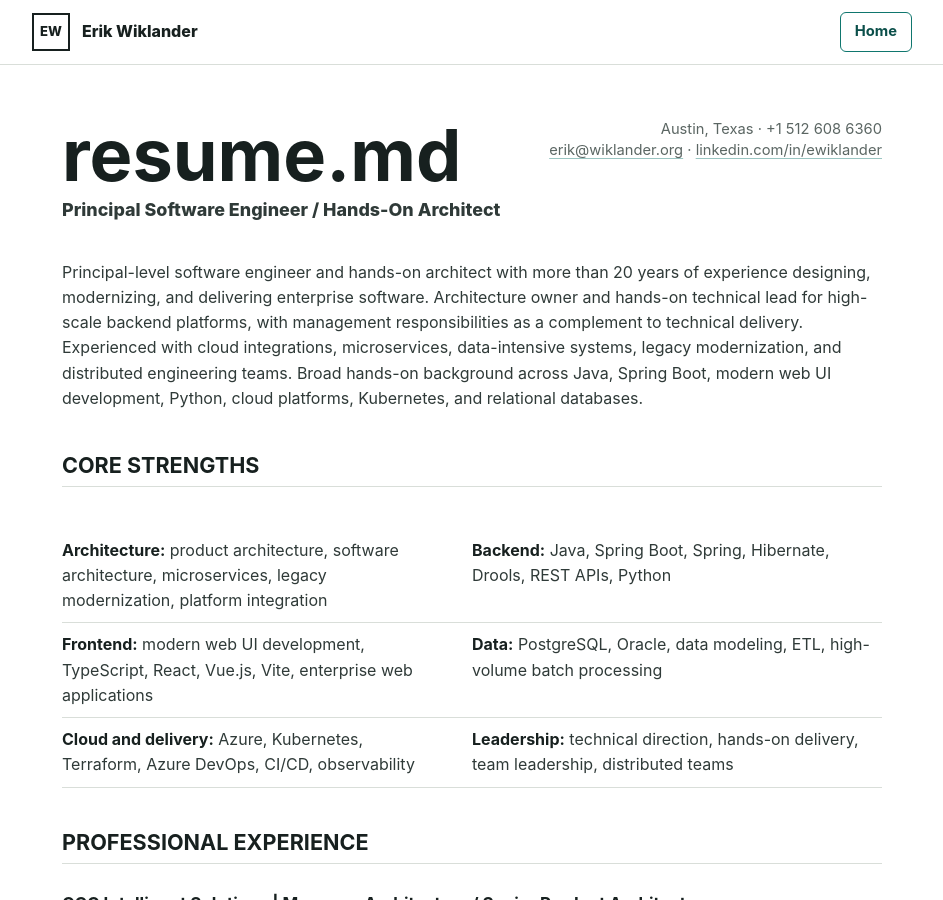
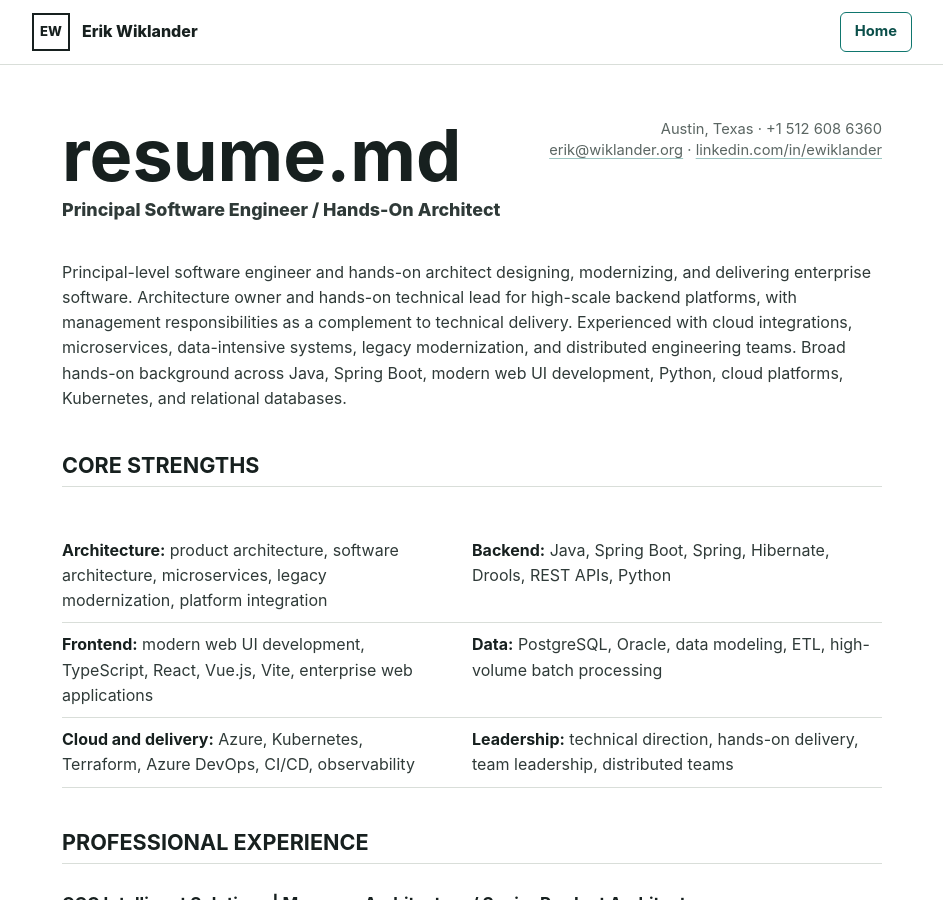
Before and after one commit to erikwiklander/resume, a Jekyll site: the page built from resume.md, in a window 1280 px wide and 900 px high. Shown: the whole window, without its empty margins (168-1111 px from the left). Built offline with Jekyll 4.4.1, drawn with Linux system fonts in a browser that asks for light colours; some of the changed text lies outside the part shown.

Commit message:
Reduce résumé tenure signals

```diff
--- a/resume.md
+++ b/resume.md
@@ -10,7 +10,7 @@ phone: "+1 512 608 6360"
 linkedin: https://www.linkedin.com/in/ewiklander/
 ---
 
-Principal-level software engineer and hands-on architect with more than 20 years of experience designing, modernizing, and delivering enterprise software. Architecture owner and hands-on technical lead for high-scale backend platforms, with management responsibilities as a complement to technical delivery. Experienced with cloud integrations, microservices, data-intensive systems, legacy modernization, and distributed engineering teams. Broad hands-on background across Java, Spring Boot, modern web UI development, Python, cloud platforms, Kubernetes, and relational databases.
+Principal-level software engineer and hands-on architect designing, modernizing, and delivering enterprise software. Architecture owner and hands-on technical lead for high-scale backend platforms, with management responsibilities as a complement to technical delivery. Experienced with cloud integrations, microservices, data-intensive systems, legacy modernization, and distributed engineering teams. Broad hands-on background across Java, Spring Boot, modern web UI development, Python, cloud platforms, Kubernetes, and relational databases.
 
 ## CORE STRENGTHS
 
```
Also changed, not shown: other parts of resume.md (+1 -1 lines).
